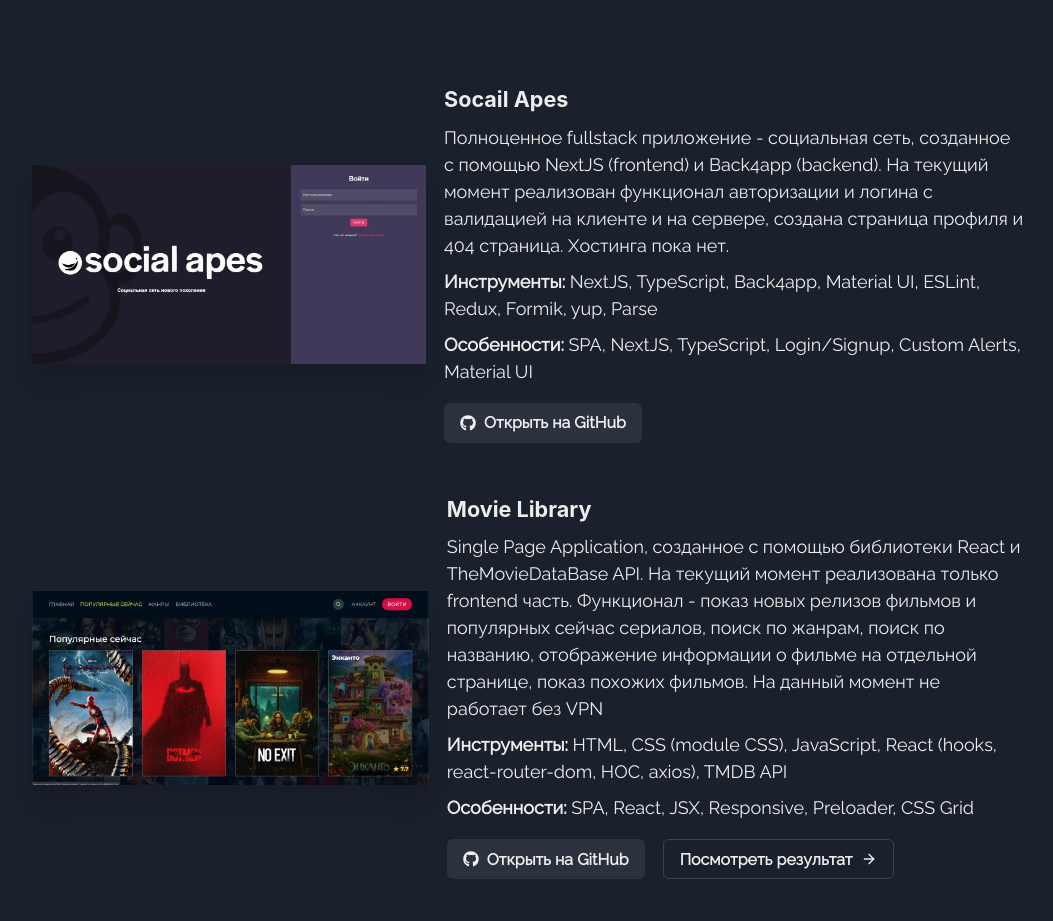
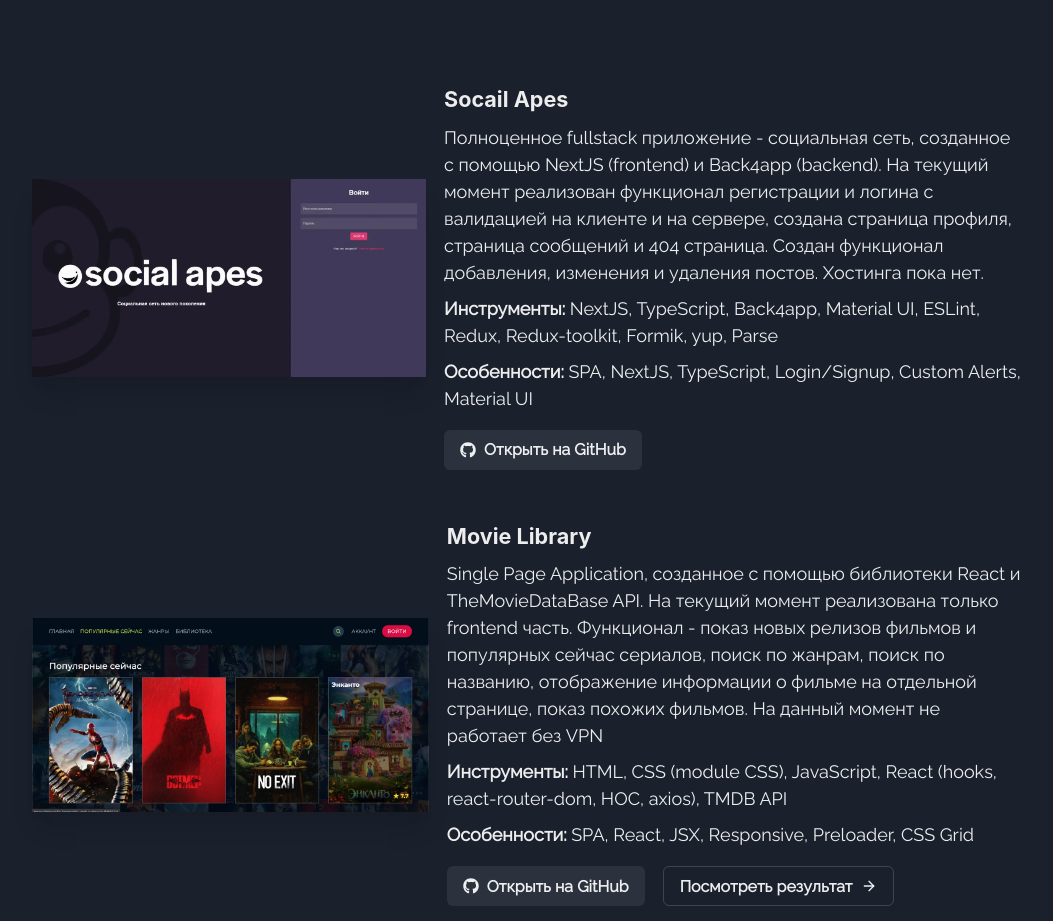
Before and after one commit to Gr1mmz/website-frontend, a Next.js app: page / in a window 1280 px wide. Shown: the part 1740-2661 px from the top of the page, without its empty margins (112-1165 px from the left). Built offline with nearby package versions, Linux system fonts and the light colour scheme.

Commit message:
update texts

```diff
--- a/components/HomePage/Hero/Hero.tsx
+++ b/components/HomePage/Hero/Hero.tsx
@@ -1,8 +1,10 @@
 import React, {useEffect} from 'react';
-import {Box, Flex, Image, Heading, Center} from '@chakra-ui/react';
+import {Box, Flex, Image, Heading, Center, useColorModeValue} from '@chakra-ui/react';
 import text from './text';
 
 const Hero: React.FC = () => {
+  const wordsColor = useColorModeValue("blackAlpha.50", "blackAlpha.200");
+
   const getWords = () => {
     const words: Array<string> = [];
     for (let i = 0; i < 6; i++) {
@@ -15,7 +17,7 @@
 
   return (
     <Box as="section" position='relative' sx={{overflow: 'hidden'}}>
-      <Box position="absolute" fontSize="4em" color="blackAlpha.200" fontWeight="bold"
+      <Box position="absolute" fontSize="4em" color={wordsColor} fontWeight="bold"
            lineHeight="1em" top='-850px' right='0'
            sx={{
              transform: 'rotate(-25deg)',
@@ -23,7 +25,6 @@
              width: '150%',
              minWidth: '1920px'}}>
         {getWords().map(item => (`${item} `))}
-        {/*{console.log(words)}*/}
       </Box>
       <Box position="absolute" w="100%" h="100vh">
       </Box>
--- a/components/HomePage/Portfolio/PortfolioTexts.ts
+++ b/components/HomePage/Portfolio/PortfolioTexts.ts
@@ -56,9 +56,9 @@
   {
     header: "Socail Apes",
     imageSrc: "./socialapes.webp",
-    githubLink: "https://github.com/Gr1mmz/social_network-frontend",
-    description: "Полноценное fullstack приложение - социальная сеть, созданное с помощью NextJS (frontend) и Back4app (backend). На текущий момент реализован функционал авторизации и логина с валидацией на клиенте и на сервере, создана страница профиля и 404 страница. Хостинга пока нет.",
-    instruments: "NextJS, TypeScript, Back4app, Material UI, ESLint, Redux, Formik, yup, Parse",
+    githubLink: "https://github.com/Gr1mmz/sn-test",
+    description: "Полноценное fullstack приложение - социальная сеть, созданное с помощью NextJS (frontend) и Back4app (backend). На текущий момент реализован функционал регистрации и логина с валидацией на клиенте и на сервере, создана страница профиля, страница сообщений и 404 страница. Создан функционал добавления, изменения и удаления постов. Хостинга пока нет.",
+    instruments: "NextJS, TypeScript, Back4app, Material UI, ESLint, Redux, Redux-toolkit, Formik, yup, Parse",
     features: "SPA, NextJS, TypeScript, Login/Signup, Custom Alerts, Material UI",
   },
 ]
```
